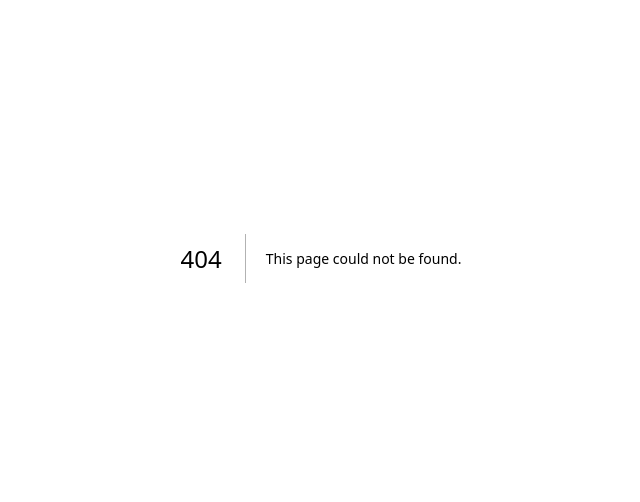
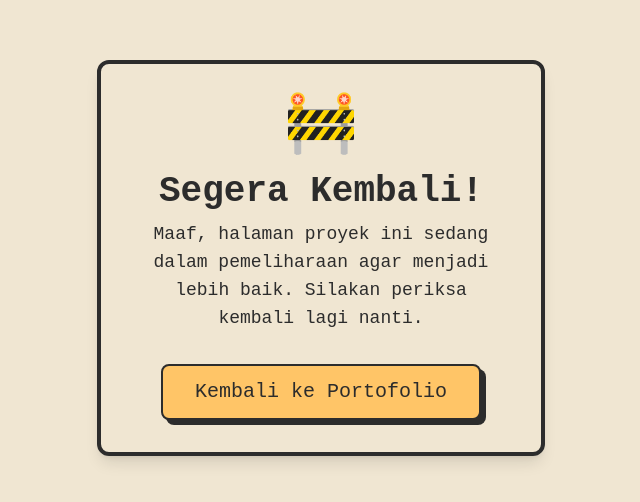
Before and after one commit to Tegarfirmansyah1/TegarFirmansyah, a Next.js app: page /maintenance in a window 1280 px wide. Before the commit this address had no page. Shown: the part 142-644 px from the top of the page, without its empty margins (319-959 px from the left). Built offline with nearby package versions, Linux system fonts and the light colour scheme.

Commit message:
feat: update project details and add maintenance page with user-friendly message

```diff
--- /dev/null
+++ b/src/app/maintenance/page.js
@@ -0,0 +1,35 @@
+// app/maintenance/page.js
+import Link from 'next/link';
+
+export default function MaintenancePage() {
+  return (
+    // Container utama untuk memenuhi layar dan menengahkan konten
+    <div className="min-h-screen flex items-center justify-center bg-background p-4 font-retro">
+
+      {/* Kartu konten maintenance */}
+      <div className="text-center w-full max-w-md bg-background/50 p-8 rounded-xl border-4 border-text shadow-lg">
+
+        {/* Ikon */}
+        <div className="text-6xl mb-4">
+          🚧
+        </div>
+
+        {/* Judul Utama */}
+        <h1 className="text-4xl font-bold text-text mb-2">
+          Segera Kembali!
+        </h1>
+
+        {/* Pesan Penjelasan */}
+        <p className="text-text/80 text-lg mb-8">
+          Maaf, halaman proyek ini sedang dalam pemeliharaan agar menjadi lebih baik. Silakan periksa kembali lagi nanti.
+        </p>
+
+        {/* Tombol Kembali ke Halaman Utama */}
+        <Link href="/" className="inline-block bg-primary text-text px-8 py-3 rounded-lg hover:bg-secondary transition-colors border-2 border-text shadow-[5px_5px_0px_theme(colors.text)] hover:shadow-none hover:translate-x-1 hover:translate-y-1 text-xl">
+            Kembali ke Portofolio
+        </Link>
+
+      </div>
+    </div>
+  );
+}
--- a/src/app/project/[slug]/page.js
+++ b/src/app/project/[slug]/page.js
@@ -47,7 +47,6 @@ export default function ProjectDetailPage({ params }) {
 
                     <div className="flex flex-col md:flex-row gap-4">
                         <a href={project.liveDemo} target="_blank" rel="noopener noreferrer" className="text-center bg-success text-white py-3 px-6 rounded-md text-lg border-2 border-retro-text hover:bg-retro-purple transition-colors">Lihat Live Demo</a>
-                        <a href={project.sourceCode} target="_blank" rel="noopener noreferrer" className="text-center bg-accent text-white py-3 px-6 rounded-md text-lg border-2 border-retro-text hover:bg-retro-purple transition-colors">Lihat Source Code</a>
                     </div>
                 </div>
             </main>
--- a/src/components/Contact.js
+++ b/src/components/Contact.js
@@ -51,13 +51,13 @@ export default function Contact() {
 
     if (status.succeeded) {
         return (
-            <section id="contact" className="bg-background py-20 scroll-mt-[88px]">
+            <section id="contact" className="bg-background py-20 scroll-mt-[150px]">
                 <div className="max-w-xl mx-auto px-4 text-center">
 
-                    <div className="bg-background/50 p-8 rounded-xl border-4 border-text shadow-lg min-h-[520px] flex flex-col justify-center items-center">
+                    <div className="bg-background/50 p-8 rounded-xl border-4 border-text shadow-lg min-h-[420px] flex flex-col justify-center items-center">
                         <h3 className="text-3xl md:text-4xl font-bold mb-4 font-retro text-text">Terima Kasih!</h3>
                         <p className="text-lg text-text font-retro">Pesanmu sudah terkirim. Saya akan segera membalasnya.</p>
-                        <p className="text-5xl mt-6">🎉</p>
+                        <p className="text-9xl mt-6">🎉</p>
                     </div>
                 </div>
             </section>
--- a/src/components/Hero.js
+++ b/src/components/Hero.js
@@ -8,7 +8,7 @@ export default function Hero() {
                 <h1 className="text-4xl md:text-5xl font-bold mb-8 mt-10 font-retro text-text">Hello, Im Tegar Firmansyah!</h1>
                 <p className="text-base md:text-xl opacity-90 mb-8 font-retro text-text">Im a passionate web developer creating beautiful and functional websites.</p>
                 <a href="#projects">
-                    <button className="bg-secondary text-white px-8 py-3 rounded-lg hover:bg-opacity-90 transition duration-300 font-retro border-2 border-text shadow-[5px_5px_0px_rgba(0,0,0,1)] hover:shadow-none hover:translate-x-1 hover:translate-y-1">
+                    <button className="bg-secondary text-white px-8 py-3 rounded-lg hover:bg-opacity-90 transition duration-300 font-retro border-2 border-text shadow-[5px_5px_0px_theme(colors.text)] hover:shadow-none hover:translate-x-1 hover:translate-y-1">
                         View My Work
                     </button>
                 </a>
--- a/src/components/Skills.js
+++ b/src/components/Skills.js
@@ -7,7 +7,7 @@ const skillsList = [
 
 export default function Skills() {
     return (
-        <section id="skills" className="bg-bg py-20 scroll-mt-[88px">
+        <section id="skills" className="bg-bg py-20 scroll-mt-[88px]">
             <div className="max-w-4xl mx-auto px-4 sm:px-6 lg:px-8">
                 <h2 className="text-3xl md:text-4xl font-bold text-center mb-12 font-retro">My Skills</h2>
                 <div className="grid grid-cols-2 gap-4 md:gap-8">
```
Also changed, not shown: src/data/projectData.js (+4 -8 lines).
